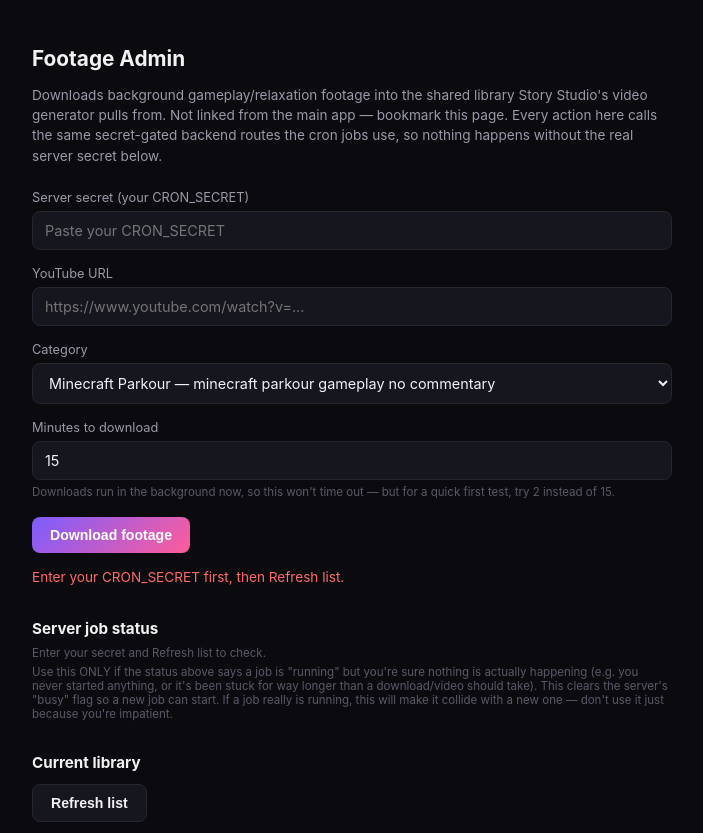
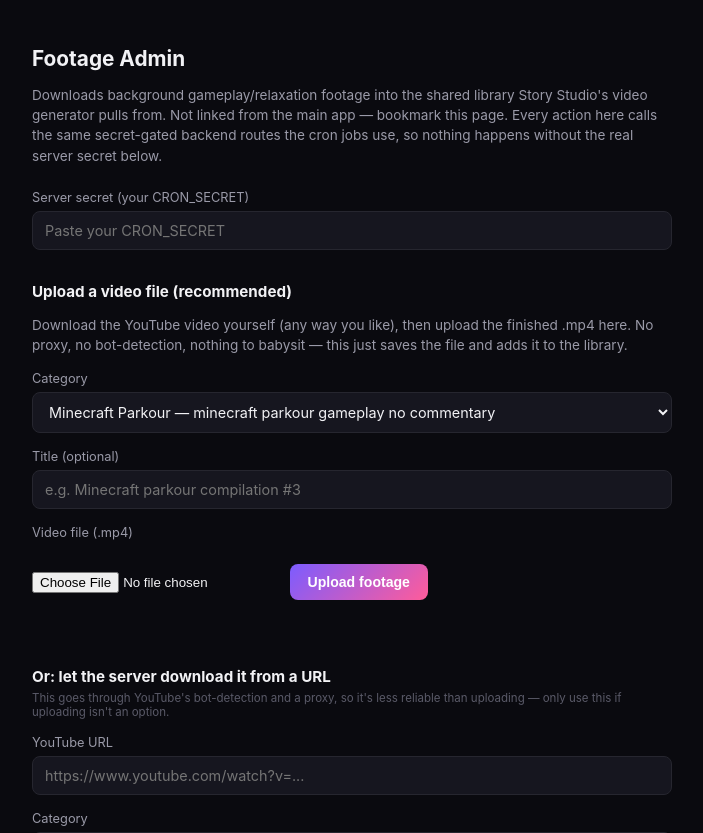
Before and after one commit to oacxy/clipfind, a Flask app: page /admin/footage in a window 1280 px wide. Shown: the top 833 px of the page, without its empty margins (288-991 px from the left). Run offline with Flask 3, Linux system fonts and the light colour scheme; some libraries are stand-ins or nearby versions.

Commit message:
Add files via upload

```diff
--- a/app.py
+++ b/app.py
@@ -45,7 +45,14 @@ from discover import build_discover_feed
 from digest import send_digest_emails, generate_unsubscribe_token, verify_unsubscribe_token, send_email
 from captions import build_ass_subtitle, chunk_captions_for_clip, STYLE_PRESETS, DEFAULT_STYLE
 from story_studio import generate_story, analyze_story, GENRES, ANALYST_METRICS
-from footage_library import download_footage, list_footage, FOOTAGE_CATEGORIES, FOOTAGE_CATEGORY_KEYS
+from footage_library import (
+    download_footage,
+    list_footage,
+    FOOTAGE_CATEGORIES,
+    FOOTAGE_CATEGORY_KEYS,
+    FOOTAGE_DIR,
+    _probe_duration as probe_footage_duration,
+)
 from azure_tts import narrate_story, is_configured as tts_is_configured, VOICES, DEFAULT_VOICE, VOICE_KEYS
 from video_assembly import assemble_story_video, STORY_VIDEO_DIR
 
@@ -76,6 +83,10 @@ from models import (
 )
 
 app = Flask(__name__)
+# 800MB cap on request bodies — mainly for /api/admin/footage/upload's
+# manual mp4 uploads, so an oversized file fails fast with a clean 413
+# instead of slowly eating server memory/disk.
+app.config["MAX_CONTENT_LENGTH"] = 800 * 1024 * 1024
 
 DEMO_TRANSCRIPT_PATH = "sample_transcript.txt"
 CLIPS_DIR = os.path.join(os.path.dirname(os.path.abspath(__file__)), "clips_output")
@@ -1693,6 +1704,64 @@ def admin_download_footage():
     return jsonify({"id": footage_id, "status": "downloading"})
 
 
+@app.route("/api/admin/footage/upload", methods=["POST"])
+def admin_upload_footage():
+    """Manual alternative to /api/admin/footage/download. The automated
+    path (yt-dlp through a residential proxy, fighting YouTube's
+    bot-detection) is fragile enough that downloading the video through
+    a browser and uploading the finished mp4 here is often just more
+    reliable — especially for a one-person ops job like curating this
+    library. No proxy, no cookies, no background job, no _HEAVY_JOB_LOCK
+    involved at all: this is a plain file save + duration probe, so it
+    finishes and responds within the request itself."""
+    if not CRON_SECRET:
+        return jsonify({"error": "CRON_SECRET is not configured on this server."}), 500
+    if request.args.get("secret") != CRON_SECRET:
+        return jsonify({"error": "Forbidden."}), 403
+
+    category = (request.form.get("category") or "").strip()
+    if category not in FOOTAGE_CATEGORY_KEYS:
+        return jsonify({"error": f"category must be one of: {', '.join(sorted(FOOTAGE_CATEGORY_KEYS))}."}), 400
+
+    uploaded = request.files.get("file")
+    if not uploaded or not uploaded.filename:
+        return jsonify({"error": "No file was uploaded."}), 400
+    if not uploaded.filename.lower().endswith(".mp4"):
+        return jsonify({"error": "Only .mp4 files are supported."}), 400
+
+    title = (request.form.get("title") or "").strip() or uploaded.filename
+
+    footage_id = uuid.uuid4().hex[:12]
+    category_dir = os.path.join(FOOTAGE_DIR, category)
+    os.makedirs(category_dir, exist_ok=True)
+    out_path = os.path.join(category_dir, f"{footage_id}.mp4")
+    uploaded.save(out_path)
+
+    try:
+        duration = probe_footage_duration(out_path)
+    except Exception as e:
+        try:
+            os.remove(out_path)
+        except OSError:
+            pass  # best-effort cleanup — don't let a failed delete turn a clean 400 into a 500
+        return jsonify({"error": f"That doesn't look like a valid video file ({e})."}), 400
+
+    row = BackgroundFootage(
+        id=footage_id,
+        category=category,
+        source_url="manual upload",
+        title=title,
+        file_path=out_path,
+        duration_seconds=duration,
+        status="ready",
+        downloaded_at=datetime.datetime.utcnow(),
+    )
+    db.session.add(row)
+    db.session.commit()
+
+    return jsonify({"id": footage_id, "status": "ready", "duration_seconds": duration})
+
+
 @app.route("/api/admin/footage", methods=["GET"])
 def admin_list_footage():
     if not CRON_SECRET:
--- a/templates/admin_footage.html
+++ b/templates/admin_footage.html
@@ -44,6 +44,34 @@
   <label for="secretInput">Server secret (your CRON_SECRET)</label>
   <input type="password" id="secretInput" placeholder="Paste your CRON_SECRET" autocomplete="off" />
 
+  <div class="section-title">Upload a video file (recommended)</div>
+  <p class="sub" style="margin-bottom:12px;">
+    Download the YouTube video yourself (any way you like), then upload the finished .mp4 here.
+    No proxy, no bot-detection, nothing to babysit — this just saves the file and adds it to the library.
+  </p>
+
+  <label for="uploadCategorySelect">Category</label>
+  <select id="uploadCategorySelect">
+    {% for c in categories %}
+    <option value="{{ c.key }}">{{ c.label }} — {{ c.hint }}</option>
+    {% endfor %}
+  </select>
+
+  <label for="uploadTitleInput">Title (optional)</label>
+  <input type="text" id="uploadTitleInput" placeholder="e.g. Minecraft parkour compilation #3" />
+
+  <label for="uploadFileInput">Video file (.mp4)</label>
+  <input type="file" id="uploadFileInput" accept="video/mp4" />
+
+  <button id="uploadBtn" type="button">Upload footage</button>
+  <div id="uploadStatus" style="margin-top:14px; font-size:0.85rem; color:#9a9aa8; min-height:1.2em; line-height:1.5;"></div>
+
+  <div class="section-title" style="margin-top:36px;">Or: let the server download it from a URL</div>
+  <p class="hint" style="margin-bottom:12px;">
+    This goes through YouTube's bot-detection and a proxy, so it's less reliable than uploading —
+    only use this if uploading isn't an option.
+  </p>
+
   <label for="urlInput">YouTube URL</label>
   <input type="text" id="urlInput" placeholder="https://www.youtube.com/watch?v=..." />
 
@@ -89,6 +117,50 @@
   const footageTbody = document.getElementById('footageTbody');
   const jobStatusEl = document.getElementById('jobStatus');
   const unlockBtn = document.getElementById('unlockBtn');
+  const uploadCategorySelect = document.getElementById('uploadCategorySelect');
+  const uploadTitleInput = document.getElementById('uploadTitleInput');
+  const uploadFileInput = document.getElementById('uploadFileInput');
+  const uploadBtn = document.getElementById('uploadBtn');
+  const uploadStatusEl = document.getElementById('uploadStatus');
+
+  uploadBtn.addEventListener('click', async () => {
+    const secret = secretInput.value.trim();
+    const category = uploadCategorySelect.value;
+    const title = uploadTitleInput.value.trim();
+    const file = uploadFileInput.files[0];
+    if (!secret) { uploadStatusEl.style.color = '#ff6b6b'; uploadStatusEl.textContent = 'Enter your CRON_SECRET first.'; return; }
+    if (!file) { uploadStatusEl.style.color = '#ff6b6b'; uploadStatusEl.textContent = 'Choose an .mp4 file first.'; return; }
+    uploadBtn.disabled = true;
+    uploadStatusEl.style.color = '#9a9aa8';
+    uploadStatusEl.textContent = 'Uploading "' + file.name + '"... this can take a bit for larger files.';
+    try {
+      const formData = new FormData();
+      formData.append('category', category);
+      formData.append('title', title);
+      formData.append('file', file);
+      const res = await fetch('/api/admin/footage/upload?secret=' + encodeURIComponent(secret), {
+        method: 'POST',
+        body: formData,
+      });
+      const data = await res.json();
+      if (!res.ok) {
+        uploadStatusEl.style.color = '#ff6b6b';
+        uploadStatusEl.textContent = data.error || 'Upload failed.';
+        uploadBtn.disabled = false;
+        return;
+      }
+      uploadStatusEl.style.color = '#3ddc97';
+      uploadStatusEl.textContent = 'Added — ready to use (' + Math.round(data.duration_seconds) + 's).';
+      uploadFileInput.value = '';
+      uploadTitleInput.value = '';
+      uploadBtn.disabled = false;
+      loadFootageList();
+    } catch (e) {
+      uploadStatusEl.style.color = '#ff6b6b';
+      uploadStatusEl.textContent = 'Network error uploading the file.';
+      uploadBtn.disabled = false;
+    }
+  });
 
   let pollTimer = null;
   let pollingForId = null;
```
